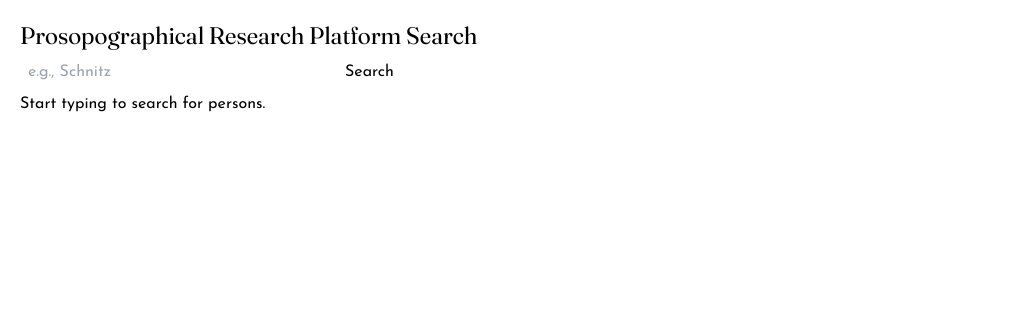
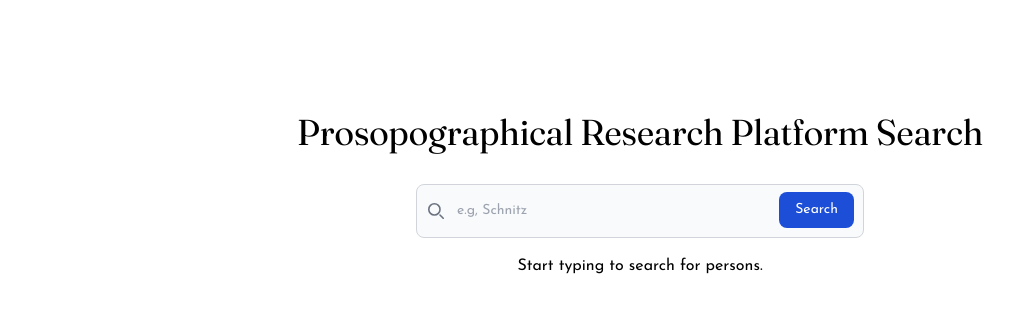
Before and after one commit to meeriemarie/Assessment-Task, a React (Vite) app: page / in a window 1280 px wide. Shown: the top 312 px of the page, without its empty margins (0-1025 px from the left). Built offline with nearby package versions, Linux system fonts and the light colour scheme.

Commit message:
Styling for the search bar

```diff
--- a/src/App.tsx
+++ b/src/App.tsx
@@ -5,6 +5,7 @@ import ResultList from './components/ResultList';
 
 function App() {
   const [searchTerm, setSearchTerm] = useState<string>('');
+  const [lastSearched, setLastSearched] = useState<string>('');
   const [persons, setPersons] = useState<IPerson[]>([]);
   const [loading, setLoading] = useState<boolean>(false);
   const [error, setError] = useState<string | null>(null);
@@ -16,11 +17,13 @@ function App() {
 
     if (!searchTerm.trim()) {
       setPersons([]);
+      setLastSearched('');
       return;
     }
 
     setLoading(true);
     setError(null);
+    setLastSearched(searchTerm);
 
     try {
       const url = `${API_BASE_URL}?page=1&size=100&label=${encodeURIComponent(searchTerm)}`;
@@ -52,24 +55,36 @@ function App() {
     }
   };
   return (
-     <div className='font-body text-base' style={{ padding: '20px' }}>
-      <h1 className='font-display text-2xl'>Prosopographical Research Platform Search</h1>
-      <form onSubmit={handleSearch}>
-        <input
-          type="text"
-          value={searchTerm}
-          onChange={(e) => setSearchTerm(e.target.value)}
-          placeholder="e.g., Schnitz"
-          style={{ padding: '8px', width: '300px', marginRight: '10px' }}
-        />
-        <button type="submit" style={{ padding: '8px 15px' }}>Search</button>
+    <div className='font-body text-base text-center pt-20'>
+      <h1 className='font-display text-4xl m-8'>Prosopographical Research Platform Search</h1>
+      <form onSubmit={handleSearch} className="max-w-md mx-auto mb-4">
+        <div className="relative">
+          <div className="absolute inset-y-0 start-0 flex items-center ps-3 pointer-events-none">
+            <svg className="w-4 h-4 text-gray-500 dark:text-gray-400" aria-hidden="true" xmlns="http://www.w3.org/2000/svg" fill="none" viewBox="0 0 20 20">
+              <path stroke="currentColor" stroke-linecap="round" stroke-linejoin="round" stroke-width="2" d="m19 19-4-4m0-7A7 7 0 1 1 1 8a7 7 0 0 1 14 0Z" />
+            </svg>
+          </div>
+          <input
+            type="text"
+            className="block w-full p-4 ps-10 text-sm text-gray-900 border border-gray-300 rounded-lg bg-gray-50 focus:ring-blue-500 focus:border-blue-500 dark:bg-gray-700 dark:border-gray-600 dark:placeholder-gray-400 dark:text-white dark:focus:ring-blue-500 dark:focus:border-blue-500"
+            placeholder="e.g, Schnitz"
+            value={searchTerm}
+            onChange={(e) => setSearchTerm(e.target.value)}
+          />
+          <button
+            type="submit"
+            className="text-white absolute end-2.5 bottom-2.5 bg-blue-700 hover:bg-blue-800 focus:ring-4 focus:outline-none focus:ring-blue-300 font-medium rounded-lg text-sm px-4 py-2 dark:bg-blue-600 dark:hover:bg-blue-700 dark:focus:ring-blue-800"
+          >
+            Search
+          </button>
+        </div>
       </form>
 
       <ResultList
         persons={persons}
         loading={loading}
         error={error}
-        searchTerm={searchTerm}
+        lastSearched={lastSearched}
       />
     </div>
   );
--- a/src/components/PersonCard.tsx
+++ b/src/components/PersonCard.tsx
@@ -8,16 +8,21 @@ const PersonCard: React.FC<PersonCardProps> = ({ person }) => {
     const displayLabel = person.sources[0]?.label || 'No label available';
 
     return (
-        <div className='font-body border-2 border-solid p-4 mb-4 max-w-2xl' >
+        <div className='font-body border-2 border-solid rounded-xl p-4 mb-4 max-w-xl text-center' >
             <h3 className='text-xl font-semibold'> {displayLabel} </h3>
-            <p> UUID: {person.uuid} </p>
+            <h4 className='text-lg font-semibold' > UUID: </h4>
+            <ul>
+                <li>{person.uuid}</li>
+            </ul>
             {person.sources && person.sources.length > 0 && (
                 <div>
                     <h4 className='text-lg font-semibold'> Sources: </h4>
                     <ul>
                         {person.sources.map((source, index) => (
                             <li key={index}>
-                                <a href={source.source} target="_blank" rel="noopener noreferrer"> {source.label} </a>
+                                <a href={source.source} target="_blank" rel="noopener noreferrer" className='text-blue-600 dark:text-blue-500 hover:underline'>
+                                    {source.label}
+                                </a>
                             </li>
                         ))}
                     </ul>
--- a/src/components/ResultList.tsx
+++ b/src/components/ResultList.tsx
@@ -6,10 +6,10 @@ interface ResultListProps {
     persons: IPerson[];
     loading: boolean;
     error: string | null;
-    searchTerm: string;
+    lastSearched: string;
 }
 
-const ResultList: React.FC<ResultListProps> = ({ persons, loading, error, searchTerm }) => {
+const ResultList: React.FC<ResultListProps> = ({ persons, loading, error, lastSearched }) => {
     if (loading) {
         return <p>Loading persons...</p>;
     }
@@ -18,11 +18,11 @@ const ResultList: React.FC<ResultListProps> = ({ persons, loading, error, search
         return <p style={{ color: 'red' }}>Error: {error}</p>;
     }
 
-    if (persons.length === 0 && searchTerm.trim()) {
-        return <p>No persons found for "{searchTerm}".</p>;
+    if (persons.length === 0 && lastSearched.trim() !== '') {
+        return <p>No persons found for "{lastSearched}".</p>;
     }
 
-    if (persons.length === 0 && !searchTerm.trim()) {
+    if (lastSearched.trim() === '') {
         return <p>Start typing to search for persons.</p>;
     }
 
```
